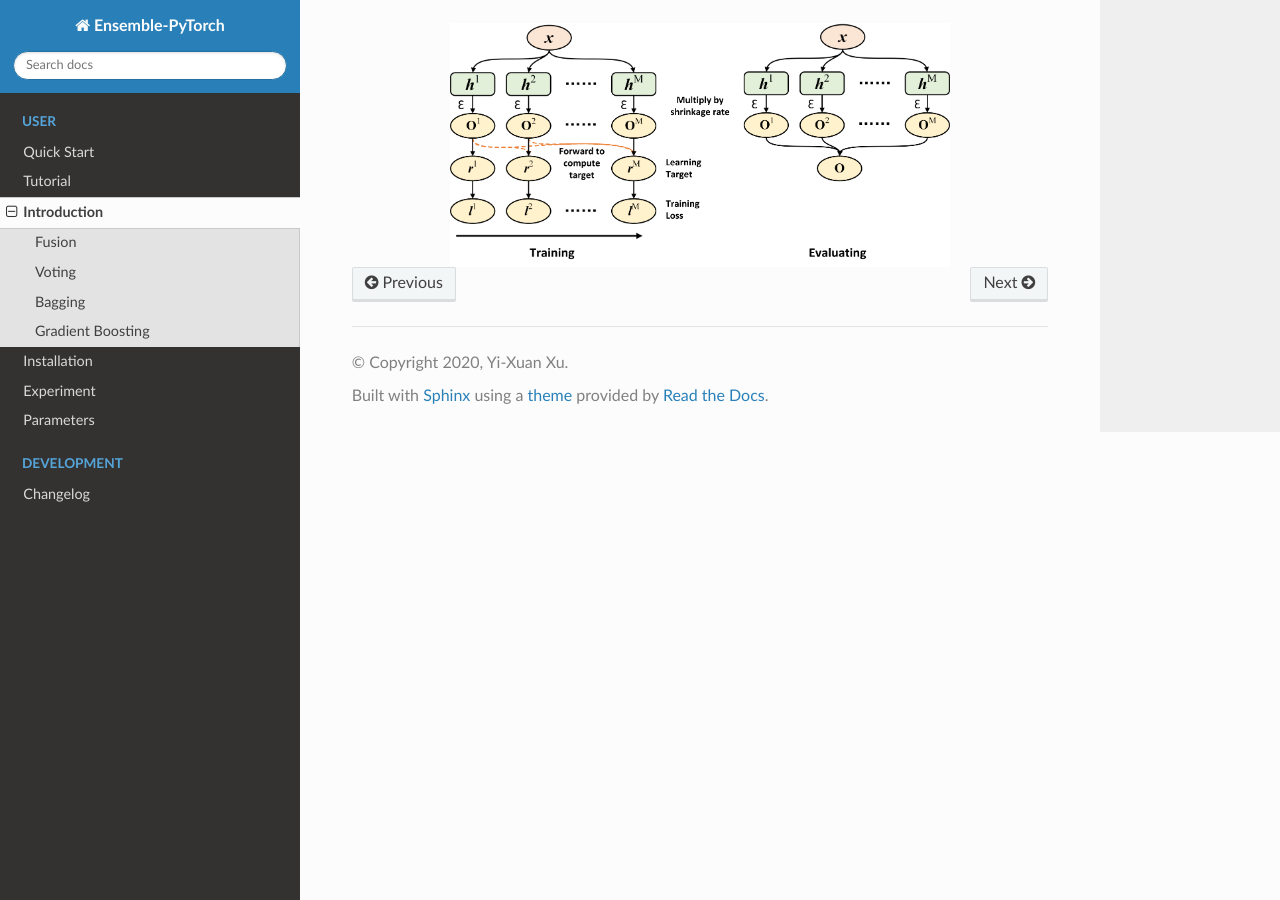
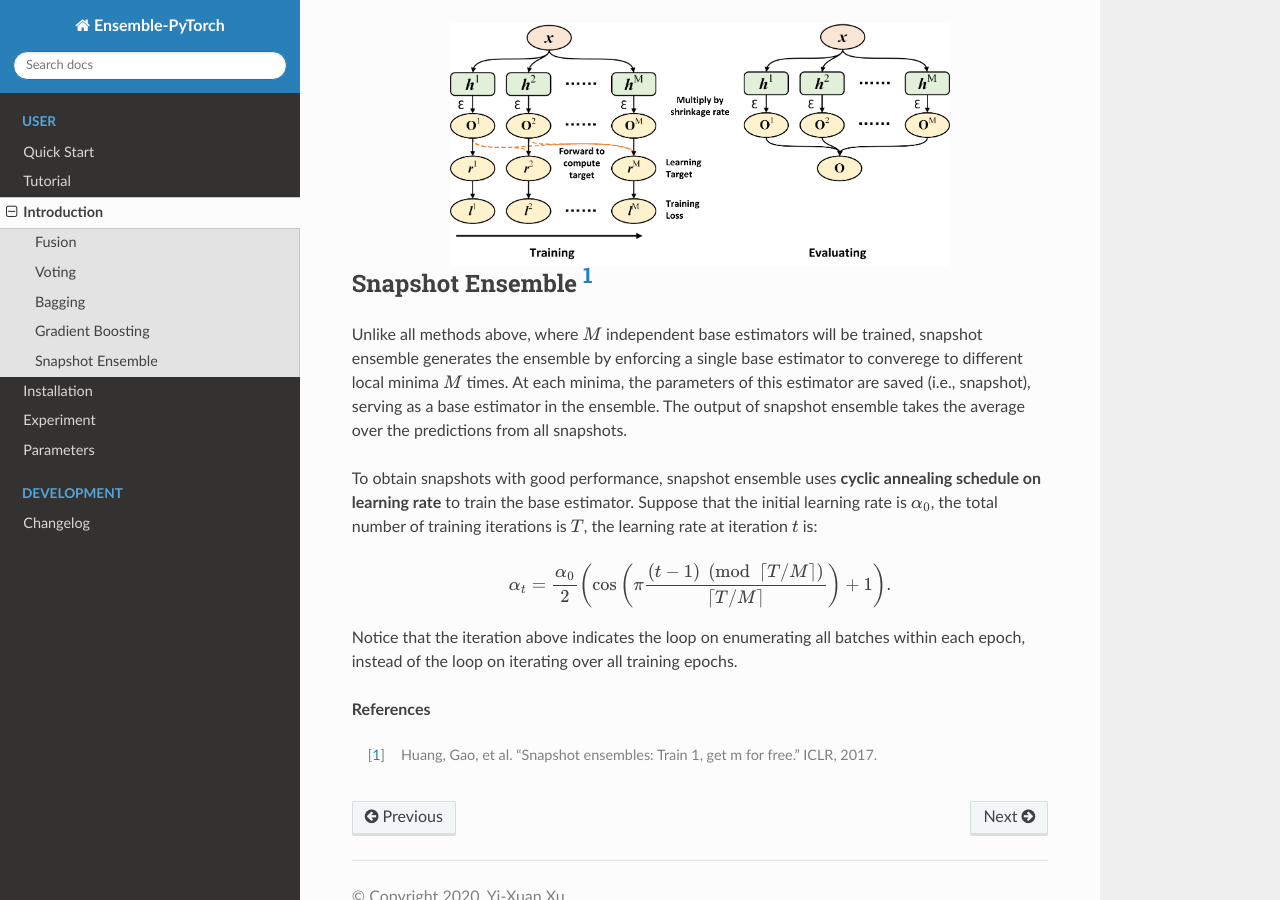
Before and after one commit to TorchEnsemble-Community/Ensemble-Pytorch, a Sphinx documentation site: the page built from docs/introduction.rst, in a window 1280 px wide and 900 px high, scrolled down 1741 px. Built offline with Sphinx 7.4.7 and the Read the Docs theme 2.0.0, drawn with Linux system fonts in a browser that asks for light colours; pages that are not in the unit, such as notebooks, are missing from menus.

Commit message:
[DOC] Add snapshot ensemble in introduction.rst

```diff
--- a/docs/introduction.rst
+++ b/docs/introduction.rst
@@ -47,3 +47,19 @@ The figure below presents the data flow of gradient boosting during the training
 .. image:: ./_images/gradient_boosting.png
    :align: center
    :width: 500
+
+Snapshot Ensemble [1]_
+----------------------
+
+Unlike all methods above, where :math:`M` independent base estimators will be trained, snapshot ensemble generates the ensemble by enforcing a single base estimator to converege to different local minima :math:`M` times. At each minima, the parameters of this estimator are saved (i.e., snapshot), serving as a base estimator in the ensemble. The output of snapshot ensemble takes the average over the predictions from all snapshots.
+
+To obtain snapshots with good performance, snapshot ensemble uses **cyclic annealing schedule on learning rate** to train the base estimator. Suppose that the initial learning rate is :math:`\alpha_0`, the total number of training iterations is :math:`T`, the learning rate at iteration :math:`t` is:
+
+.. math::
+   \alpha_t = \frac{\alpha_0}{2} \left(\cos \left(\pi \frac{(t-1) \pmod{ \left \lceil T/M \right \rceil}}{\left \lceil T/M \right \rceil}\right) + 1\right).
+
+Notice that the iteration above indicates the loop on enumerating all batches within each epoch, instead of the loop on iterating over all training epochs.
+
+**References**
+
+.. [1] Huang, Gao, et al. "Snapshot ensembles: Train 1, get m for free." ICLR, 2017.
```
